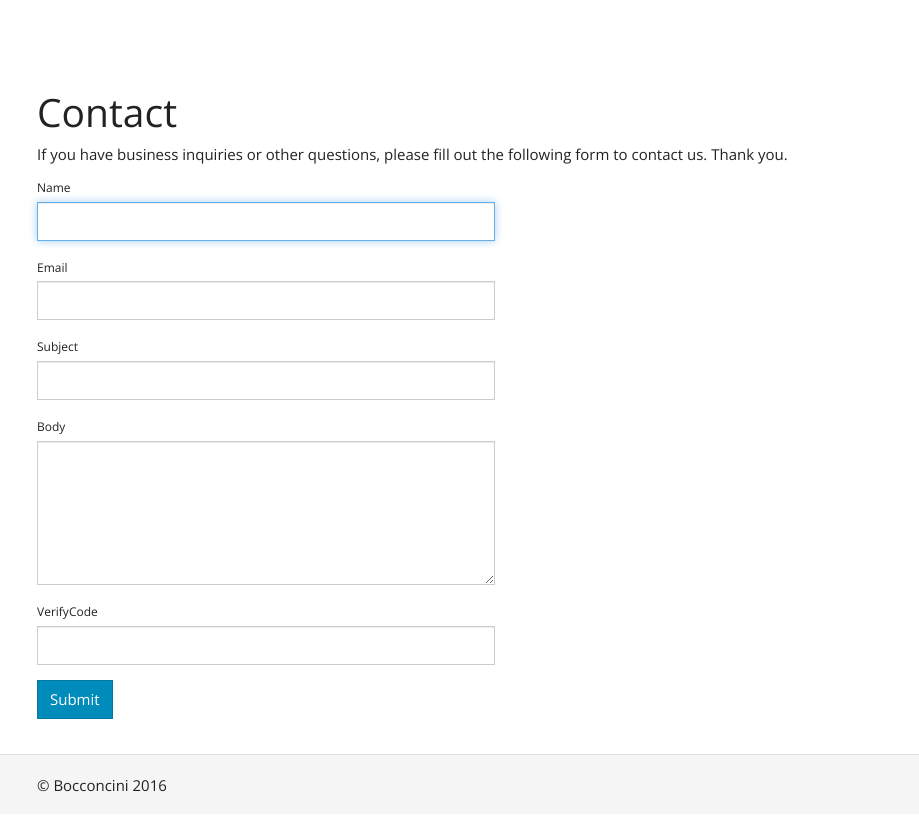
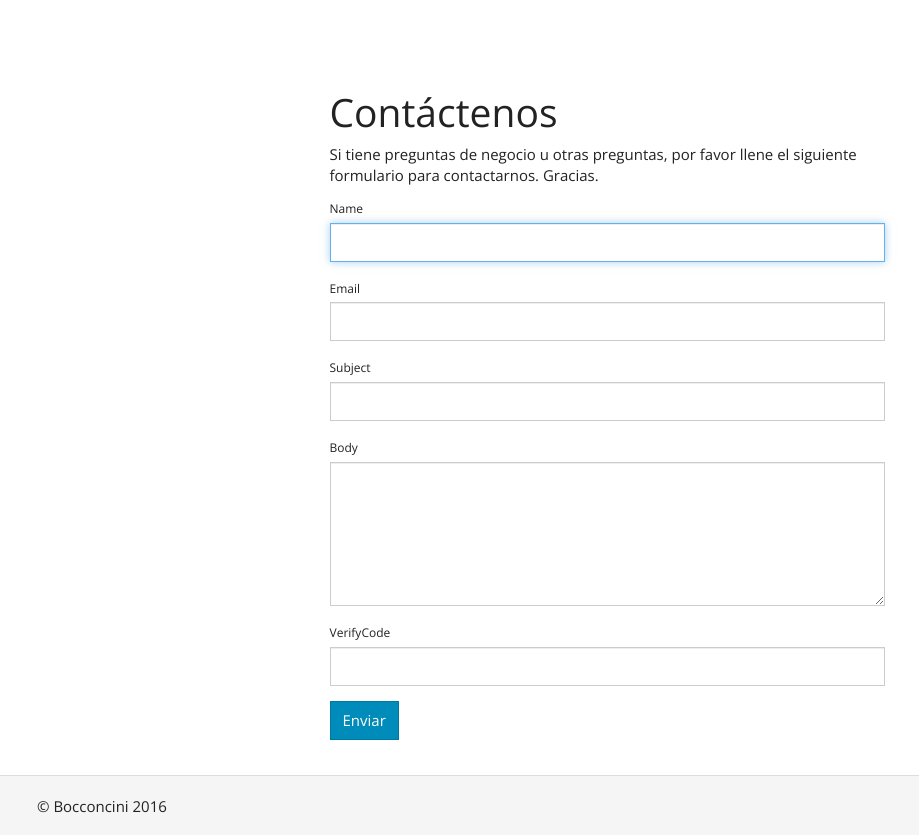
Before and after one commit to sanbot/Bocconcini, a Yii app: template views/site/contact.php in a window 1280 px wide. Shown: the whole page, without its empty margins (33-952 px from the left). Before the commit the page ends 792 px from the top, so only its background shows below. Run offline with PHP 8.4 and a stand-in for Yii, Linux system fonts and the light colour scheme; the template is opened without the code that fills it, so the values that code supplies are empty; form fields are guessed from the names that the template uses; some libraries are stand-ins or nearby versions.

Commit message:
Cambios iniciales

```diff
--- a/config/web.php
+++ b/config/web.php
@@ -5,6 +5,7 @@ $params = require(__DIR__ . '/params.php');
 $config = [
     'id' => 'basic',
     'basePath' => dirname(__DIR__),
+    'language' => 'es',
     'bootstrap' => ['log'],
     'components' => [
         'request' => [
--- a/models/ContactForm.php
+++ b/models/ContactForm.php
@@ -38,7 +38,11 @@ class ContactForm extends Model
     public function attributeLabels()
     {
         return [
-            'verifyCode' => 'Verification Code',
+            'verifyCode' => 'Código de Verificación',
+            'name' => 'Nombre',
+            'email' => 'Correo Electrónico',
+            'subject' => 'Asunto',
+            'body' => 'Descripción',
         ];
     }
 
--- a/views/layouts/main.php
+++ b/views/layouts/main.php
@@ -37,8 +37,8 @@ AppAsset::register($this);
         'options' => ['class' => 'navbar-nav navbar-right'],
         'items' => [
             ['label' => 'Home', 'url' => ['/site/index']],
-            ['label' => 'About', 'url' => ['/site/about']],
-            ['label' => 'Contact', 'url' => ['/site/contact']],
+            ['label' => 'Nosotros', 'url' => ['/site/about']],
+            ['label' => 'Contáctenos', 'url' => ['/site/contact']],
             Yii::$app->user->isGuest ? (
                 ['label' => 'Login', 'url' => ['/site/login']]
             ) : (
--- a/views/site/about.php
+++ b/views/site/about.php
@@ -4,7 +4,7 @@
 
 use yii\helpers\Html;
 
-$this->title = 'About';
+$this->title = 'Nosotros';
 $this->params['breadcrumbs'][] = $this->title;
 ?>
 <div class="site-about">
--- a/views/site/contact.php
+++ b/views/site/contact.php
@@ -8,16 +8,18 @@ use yii\helpers\Html;
 use yii\bootstrap\ActiveForm;
 use yii\captcha\Captcha;
 
-$this->title = 'Contact';
+$this->title = 'Contáctenos';
 $this->params['breadcrumbs'][] = $this->title;
 ?>
 <div class="site-contact">
+        <div class="row">
+            <div class="col-md-6 col-md-offset-3">
                 <h1><?= Html::encode($this->title) ?></h1>
 
                 <?php if (Yii::$app->session->hasFlash('contactFormSubmitted')): ?>
 
                     <div class="alert alert-success">
-            Thank you for contacting us. We will respond to you as soon as possible.
+                        Gracias por contactarnos. Responderemos lo más pronto posible.
                     </div>
 
                     <p>
@@ -34,12 +36,9 @@ $this->params['breadcrumbs'][] = $this->title;
                 <?php else: ?>
 
                 <p>
-            If you have business inquiries or other questions, please fill out the following form to contact us.
-            Thank you.
+                    Si tiene preguntas de negocio u otras preguntas, por favor llene el siguiente formulario para contactarnos.
+                    Gracias.
                 </p>
-
-        <div class="row">
-            <div class="col-lg-5">
 
                 <?php $form = ActiveForm::begin(['id' => 'contact-form']); ?>
 
@@ -56,7 +55,7 @@ $this->params['breadcrumbs'][] = $this->title;
                     ]) ?>
 
                     <div class="form-group">
-                        <?= Html::submitButton('Submit', ['class' => 'btn btn-primary', 'name' => 'contact-button']) ?>
+                        <?= Html::submitButton('Enviar', ['class' => 'btn btn-primary', 'name' => 'contact-button']) ?>
                     </div>
 
                 <?php ActiveForm::end(); ?>
```
Lines whose indentation alone changed are shown as unchanged.
